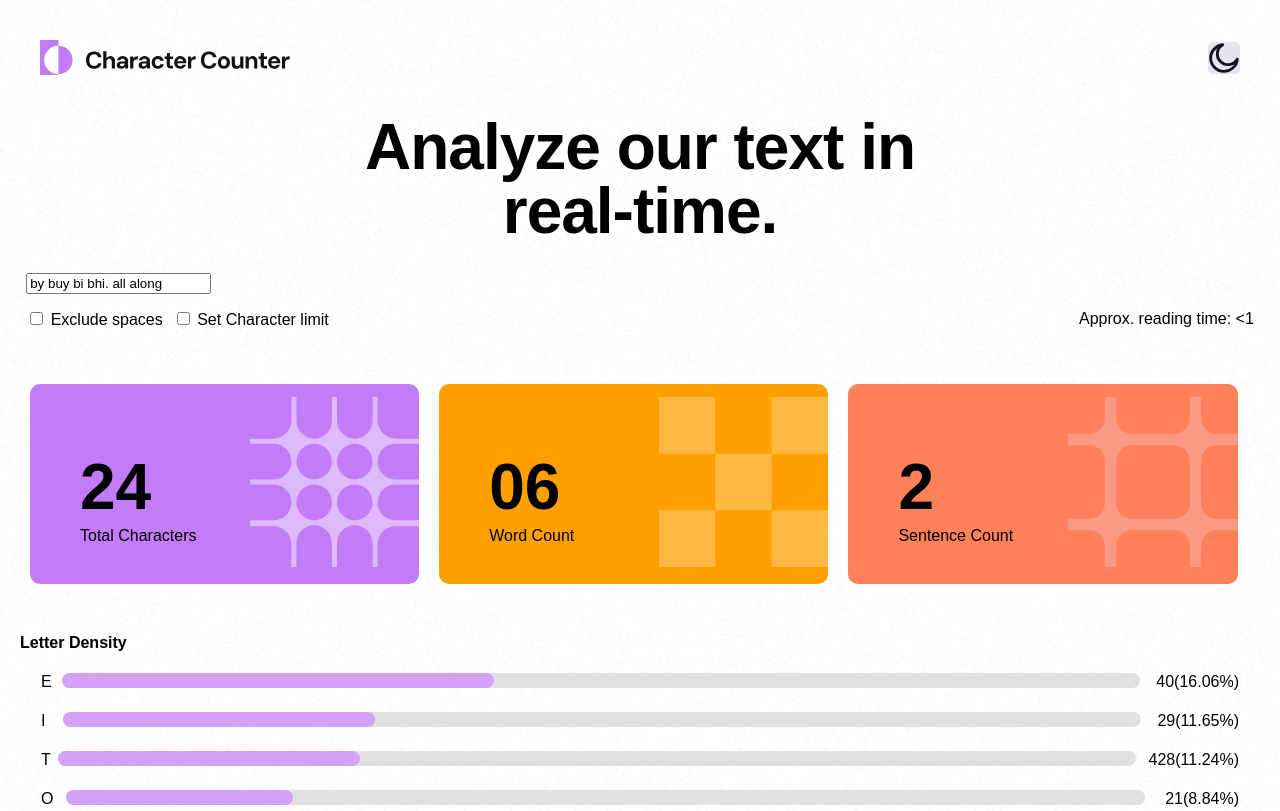
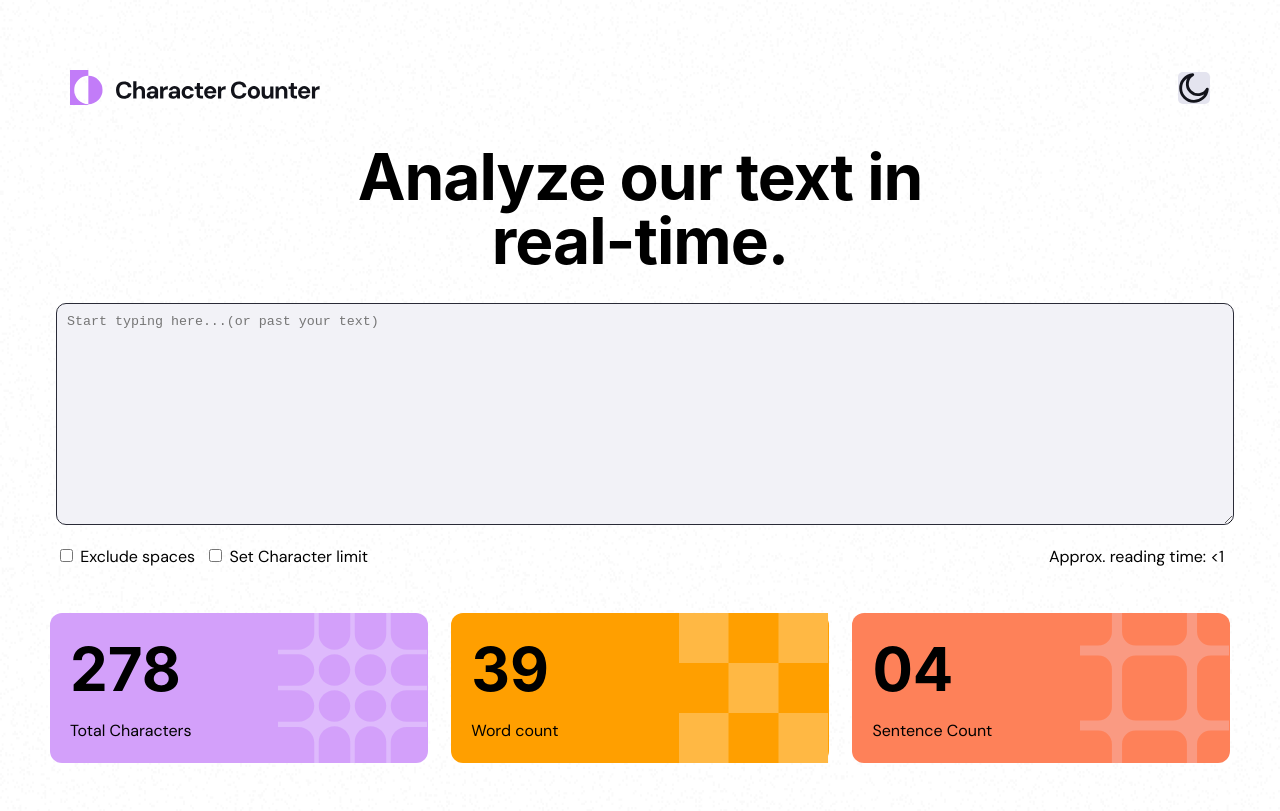
Before and after one commit to Proc3ssa/lab1-GTP, a plain HTML site: page index.html in a window 1280 px wide. Shown: the top 811 px of the page. Drawn offline with Linux system fonts and the light colour scheme; a web font is replaced by a local one.

Commit message:
done with the corrections

```diff
--- a/index.css
+++ b/index.css
@@ -5,7 +5,10 @@
 /* Default (Light theme) */
 @font-face {
     font-family: 'DM Sans';
-    src: url('/fonts/DM-Sans-Bold.ttf') format('truetype');
+    src:
+    url('./assets/fonts/DM_Sans/static/DMSans-Regular.ttf') format('truetype'),
+    url('./assets/fonts/DM_Sans/static/DMSans-Bold.ttf');
+
     font-weight: bold;
     font-style: normal;
   }
@@ -46,6 +49,8 @@ body {
    }
 
    .text h1{
+    font-family: 'inter', sans-serif;
+    font-weight: bold;
     font-size: 64px;
     line-height: 100%;
     letter-spacing: -1px;
@@ -65,7 +70,7 @@ body {
     width: 99%;
     border-radius: 10px;
     background-color: rgba(242, 242, 247);
-    border: 1px solid rgba(228, 228, 239);
+    border: 1px solid #2A2B37;
     margin: auto;
     height: 200px;
     padding: 10px;
@@ -93,15 +98,7 @@ body {
     background-color: red;
    }
 
-   .data{
-    width: 99%;
-    display: flex;
-    justify-content: space-between;
-    align-items: center;
-    align-self: center;
-    flex-wrap: wrap;
-    flex-shrink: 1;
-   }
+
 
    input[type="checkbox"]:checked {
     accent-color: rgba(211, 160, 250);
@@ -126,37 +123,28 @@ body {
     gap: 10px;
    }
 
-   .data .sdata{
-    border-radius: 10px;
-    min-width:31%;
-    width: 31%;
-    height: 200px;
-    margin: 10px;
-    flex-grow: 1;
-    display: flex;
-    align-items: center;
-    justify-content: space-between;
+   span{
+    display:none;
    }
 
-   .image, .sText{
-    width:50%;
-
+   #tt-chars{
+    background-image: url(./assets/images/pattern-character-count.svg);
+    background-repeat: round;
    }
 
-   .image img{
-    height: 100%;
-    width: 100%;
+   #wd-count{
+    background-image: url(./assets/images/pattern-word-count.svg);
+    background-repeat: round;
    }
-   .sText h1{
-    font-size: 64px;
+
+   #st-count{
+    background-image: url(./assets/images/pattern-sentence-count.svg);
+    background-repeat: round;
    }
-   .sText{
 
-    padding-left: 50px;
-   }
-   .sText p{
-    margin-top: -40px;
-   }
+
+
+
 
    .lD{
     width: 100%;
@@ -169,7 +157,7 @@ body {
    }
 
    progress {
-    width: 90%;
+    width: 95%;
     height: 15px;
     border-radius: 10px;
     appearance: none;
@@ -196,9 +184,20 @@ progress::-moz-progress-bar {
   margin: 21px;
 }
 
+#letter{
+  width: 5%;
+}
+#percent{
+  width: 20%;
+  text-align: right;
+}
+
+
 .bar label:nth-child(1){
   width: 5px;
 }
+
+
 
 
 
@@ -208,9 +207,8 @@ progress::-moz-progress-bar {
    @media (max-width: 768px) {
 
     .logosection{
-      background-image: url(./assets/images/logo-light-theme.svg);
-      width: 150px !important;
-      height: 30px !important;
+      width: 150px ;
+      height: 30px ;
       background-repeat: round;
 
      }
@@ -224,17 +222,41 @@ progress::-moz-progress-bar {
 
     }
 
+    .data{
+      width: 343px;
+      height: 422px;
+    }
+
+    .elements{
+      display: flex;
+      justify-content: space-between;
+      width: 100%;
+      height: 130px;
+      margin-bottom: 16px;
+      border-radius: 12px;
+    }
+
+    .image{
+      width: 40%;
+      height: 100%;
+    }
+
+    .texts{
+      padding-left: 20px;
+    }
+    .texts h2{
+      font-family: 'inter', sans-serif;
+      font-weight: bold;
+      font-size: 60px;
+      line-height: 0px;
+    }
+    .texts p{
+      margin-top: -15px;
+    }
 
 
-    .data{
-     display: flex;
-     flex-direction: column;
 
-      width: 100% ;
-    }
-    .sdata{
-      width: 90% !important;
-    }
+
 
     .lefts{
       display: block;
@@ -261,24 +283,99 @@ progress::-moz-progress-bar {
      }
 
      textarea{
-      width: 704px;
+      width: 98%;
       margin: auto;
      }
 
+     .data{
+      width: 100%;
+      height: 100%;
+      display: flex;
+      justify-content: space-between;
+      align-items: center;
+    }
 
-     .data{
-      /* display: none; */
-     }
+    .elements{
+      max-width: 224px;
+      min-width: 30%;
+      height: 150px;
+      margin-bottom: 16px;
+      border-radius: 12px;
+      display: flex;
+      justify-content: space-between;
+      align-items: center;
+    }
 
-     .data img{
-      width: 50px;
-     }
+    progress{
+      /* width: 90%; */
+    }
 
-     div.sdata{
-      width: 224px;
+    .image{
+      width: 30%;
+      height: 100%;
+    }
+
+    .image{
+      background-repeat: round;
+    }
+
+    .texts{
+      padding: 20px;
+    }
+    .texts h2{
+      font-family: 'inter', sans-serif;
+      font-weight: bold;
+      font-size: 60px;
+      line-height: 1px;
+    }
+
+   }
+
+   @media (min-width:1024px) {
+    body{
+      padding: 30px;
+    }
+    .data{
+      width: 100%;
+      height: 100%;
+      display: flex;
+      justify-content: space-between;
+      align-items: center;
+    }
+
+    .elements{
+      max-width: 224px;
+      min-width: 32%;
       height: 150px;
-     }
+      margin-bottom: 16px;
+      display: flex;
+      justify-content: space-between;
+      align-items: center;
+      border-radius: 12px;
+    }
 
+    .image{
+      width: 40%;
+      height: 100%;
+    }
+
+    .texts{
+      padding: 20px;
+    }
+    .texts h2{
+      font-family: 'inter', sans-serif;
+      font-weight: bold;
+      font-size: 60px;
+      line-height: 1px;
+    }
+
+    #percent{
+      width: 10%;
+      text-align: right;
+    }
+    #letter{
+      width: 2%;
+    }
    }
 
 
--- a/index.html
+++ b/index.html
@@ -8,11 +8,8 @@
   <title>Charcter counter</title>
   <link rel="shortcut icon" href="./assets/images/favicon-32x32.png" type="image/x-icon">
   <link rel="stylesheet" href="index.css">
-  <head>
+
     <link rel="stylesheet" href="https://cdnjs.cloudflare.com/ajax/libs/font-awesome/6.5.1/css/all.min.css">
-
-
-</head>
 
 </head>
 <body>
@@ -32,7 +29,7 @@
 
   <!-- charaters start -->
  <div class="characters">
-   <input type="text" name="characters" id="characters" value="by buy bi bhi. all along" placeholder="Start typing here...(or past your text)">
+   <textarea  name="characters" id="characters" value="by buy bi bhi. all along" placeholder="Start typing here...(or past your text)"></textarea>
 
 
  <div class="checks">
@@ -62,48 +59,41 @@
 
  <!-- data  -->
 
- <div class="data">
+<section class="data">
 
-  <div class="sdata" style="background-color: rgb(194,124,248);">
-
-    <div class="sText">
-      <h1 id="numOfChar">278</h1>
-      <p>Total Characters <span id="sps">(no spaces)</span></p>
+  <div class="elements" style="background-color: #D3A0FA;">
+    <div class="texts" >
+      <h2>278</h2>
+      <p>Total Characters <span>With spaces</span></p>
     </div>
-
-    <div class="image">
-      <img src="./assets/images/pattern-character-count.svg" alt="">
-    </div>
-
+    <div class="image" id="tt-chars"></div>
   </div>
 
-  <div class="sdata" style="background-color: rgb(255, 159, 0);">
+  <div class="elements" style="background-color: #FF9F00;">
+    <div class="texts" >
+      <h2>39</h2>
+      <p>Word count</p>
+    </div>
+    <div class="image" id="wd-count"></div>
+  </div>
 
-    <div class="sText">
-      <h1 id="numOfWords">03</h1>
-      <p>Word Count</p>
+  <div class="elements" style="background-color: #FE8159;">
+    <div class="texts" >
+      <h2>04</h2>
+      <p>Sentence Count</p>
     </div>
-
-    <div class="image">
-      <img src="./assets/images/pattern-word-count.svg" alt="">
-    </div>
-
+    <div class="image" id="st-count"></div>
   </div>
 
 
-  <div class="sdata" style="background-color: rgb(254, 129, 89);">
 
-    <div class="sText">
-      <h1 id="sentCount">278</h1>
-      <p>Sentence Count</p>
-    </div>
+</section>
 
-    <div class="image">
-      <img src="./assets/images/pattern-sentence-count.svg" alt="">
-    </div>
 
-  </div>
- </div>
+
+
+
+
 
  <!-- data end  -->
 
@@ -115,26 +105,26 @@
 
   <div class="bars">
     <div class="bar">
-      <label for="">E</label><progress value="40.06" max="100"></progress> <label for="">40(16.06%)</label>
+      <label id="letter">E</label><progress value="40.06" max="100"></progress> <label id="percent">40(16.06%)</label>
     </div>
 
     <div class="bar">
-      <label for="">I</label><progress value="29" max="100"></progress> <label for="">29(11.65%)</label>
+      <label id="letter">I</label><progress value="29" max="100"></progress> <label id="percent">29(11.65%)</label>
     </div>
 
 
     <div class="bar">
-      <label for="">T</label><progress value="28" max="100"></progress> <label for="">428(11.24%)</label>
+      <label id="letter">T</label><progress value="28" max="100"></progress> <label id="percent">428(11.24%)</label>
     </div>
 
 
     <div class="bar">
-      <label for="">O</label><progress value="21" max="100"></progress> <label for="">21(8.84%)</label>
+      <label id="letter">O</label><progress value="21" max="100"></progress> <label id="percent">21(8.84%)</label>
     </div>
 
 
     <div class="bar">
-      <label for="">N</label><progress value="40.06" max="100"></progress> <label for="">22(8.43%)</label>
+      <label id="letter">N</label><progress value="40.06" max="100"></progress> <label id="percent">22(8.43%)</label>
     </div>
 
 
```
